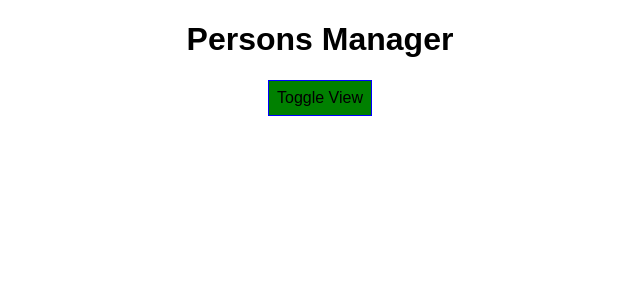
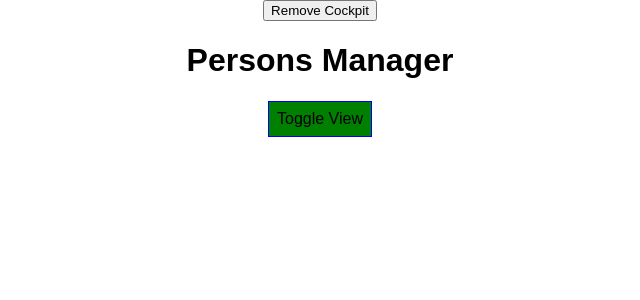
Before and after one commit to arjun-khanduri/react-example, a React (Create React App) app: page / in a window 1280 px wide. Shown: the top 300 px of the page, without its empty margins (320-960 px from the left). Built offline with nearby package versions, Linux system fonts and the light colour scheme.

Commit message:
Cleaning up with Lifecycle Hooks

```diff
--- a/src/components/Cockpit/Cockpit.js
+++ b/src/components/Cockpit/Cockpit.js
@@ -7,6 +7,9 @@
         setTimeout(() => {
             alert('Saved data to cloud!');
         }, 1000);
+        return () => {
+            console.log('[Cockpit.js] cleanup work in useEffect');
+        };
     }, []);
 
     return (
--- a/src/components/Persons/Persons.js
+++ b/src/components/Persons/Persons.js
@@ -22,6 +22,10 @@
         console.log(snapshot);
     }
 
+    componentWillUnmount(){
+        console.log('[Person.js] componentWillUnmount: ');
+    }
+
     render() {
         console.log('Persons.js renderings');
         return this.props.persons.map((person, index) => {
--- a/src/containers/App.js
+++ b/src/containers/App.js
@@ -18,7 +18,8 @@
       { id: 2, name: 'Karan', age: '23' },
       { id: 3, name: 'Raj', age: '22' }
     ],
-    showPersons: false
+    showPersons: false,
+    showCockpit: true
   }
 
   static getDerivedStateFromProps(props, state) {
@@ -26,7 +27,7 @@
     return state;
   }
 
-  componentDidMount(){
+  componentDidMount() {
     console.log('App.js componentDidMount');
   }
 
@@ -35,7 +36,7 @@
     return true;
   }
 
-  componentDidUpdate(){
+  componentDidUpdate() {
     console.log('App.js componentDidUpdate');
   }
 
@@ -75,11 +76,20 @@
 
     return (
       <div className="App">
-        <Cockpit showPersons={this.state.showPersons}
-          title={this.props.appTitle}
-          style={style}
-          persons={this.state.persons}
-          clicked={this.togglePersonsHandler} />
+        <button
+          onClick={() => { this.setState({ showCockpit: false }); }}
+        >Remove Cockpit</button>
+
+
+        {this.state.showCockpit ?
+          <Cockpit showPersons={this.state.showPersons}
+            title={this.props.appTitle}
+            style={style}
+            persons={this.state.persons}
+            clicked={this.togglePersonsHandler} />
+          : null
+        }
+
 
 
         {this.state.showPersons ? <div>
```
